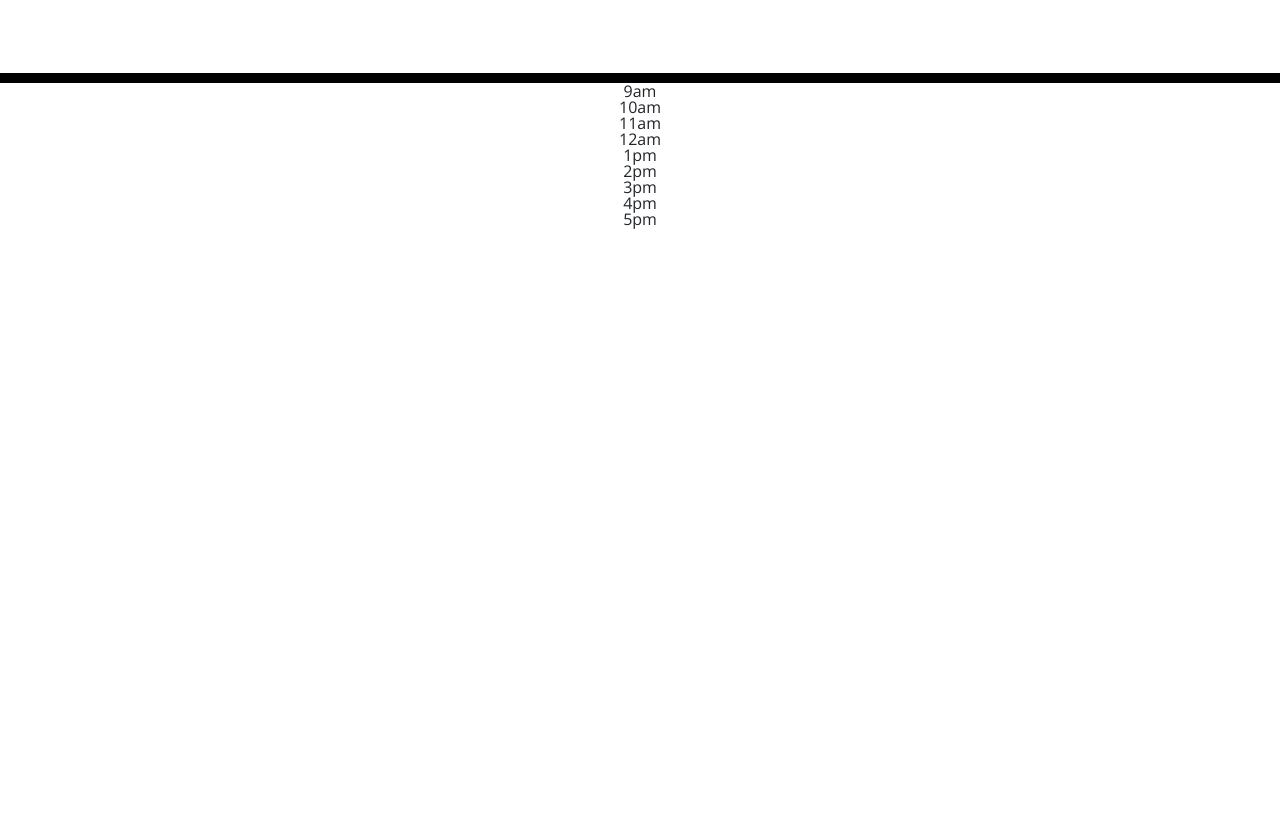
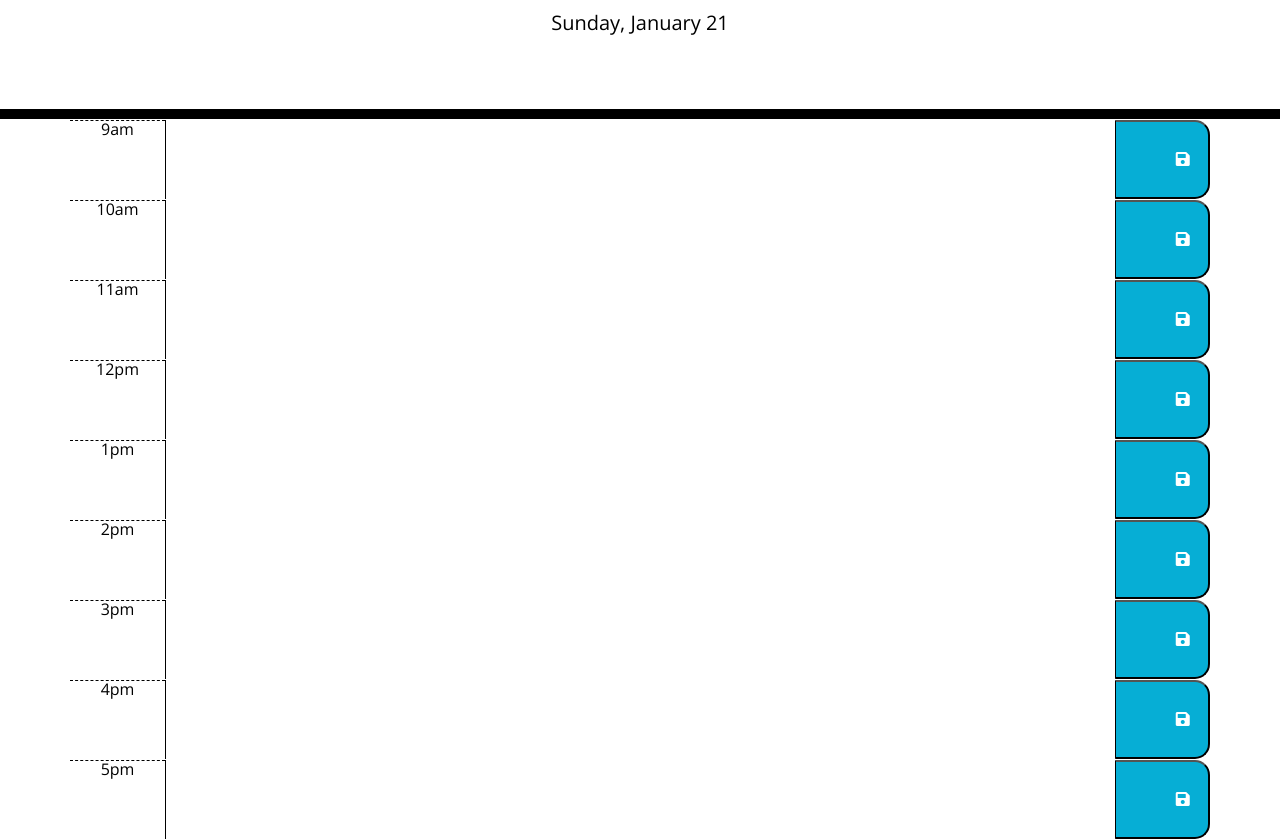
Before and after one commit to KrystleMurphy/Planner, a plain HTML site: page index.html in a window 1280 px wide. Shown: the part 168-1007 px from the top of the page. Before the commit the page ends 800 px from the top, so only its background shows below. Drawn offline with nearby package versions, Linux system fonts and the light colour scheme.

Commit message:
setting up the container with row div-textarea-button x 9

```diff
--- a/ASSETS/CSS/style.css
+++ b/ASSETS/CSS/style.css
@@ -29,7 +29,7 @@ header {
   color: #000000;
 }
 
-.text .description {
+.description {
   white-space: pre-wrap;
 }
 
@@ -71,9 +71,6 @@ header {
   border-bottom-right-radius: 15px;
   background-color: #06aed5;
   color: white;
-  background-image: url("/images/floppy-disk-save-icon-28.jpeg");
-  background-size: 30px;
-  /* background-position: center; */
 }
 
 .saveBtn i:hover {
--- a/ASSETS/JS/logic.js
+++ b/ASSETS/JS/logic.js
@@ -1,17 +1,15 @@
 
-// convienience var to pull todays date
-var today = dayjs();
+// dayjs().hour()
 // conveinience var for the current day element
 var currentDayEL = $('#currentDay');
 
-var timeEL = $('.time')
 
 // code to display on site
 $(document).ready(function () {
     // code to print formatted date into the current day element
-    currentDayEL.text(today.format("dddd, MMMM Do"));
+    currentDayEL.text(dayjs().format("dddd, MMMM D"));
     // console log to check today var and format
-    console.log(today.format("dddd, MMMM Do"));
+    console.log(dayjs().format("dddd, MMMM D"));
 
 
 
--- a/index.html
+++ b/index.html
@@ -9,7 +9,7 @@
       rel="stylesheet"
       integrity="sha384-KK94CHFLLe+nY2dmCWGMq91rCGa5gtU4mk92HdvYe+M/SXH301p5ILy+dN9+nJOZ"
       crossorigin="anonymous"
-      />
+    />
     <link
       rel="stylesheet"
       href="https://use.fontawesome.com/releases/v5.8.1/css/all.css"
@@ -27,101 +27,92 @@
   <body>
     <header>
       <h1 class="display-3 center">Work Day Scheduler</h1>
-      <p class="lead center">A simple calendar app for scheduling your work day</p>
-      <p id="currentDay center" class="lead"></p>
+      <p class="lead center">
+        A simple calendar app for scheduling your work day
+      </p>
+      <p id="currentDay" class="lead"></p>
     </header>
     <div class="container">
       <!-- timeblocks go here -->
-<!--
-      <div class="row time time9am">
-        <div class="hour"></div>
-        <div class="text"></div>
-        <div class="saveBtn"></div>
+
+      <div id="hour-9" class="row time-block">
+        <div class="col-1 hour">9am</div>
+        <textarea class="col-10 description"></textarea>
+        <button class="col-1 saveBtn">
+          <i class="fas fa-save"></i>
+        </button>
       </div>
 
-      <div class="row time time10am">
-        <div class="hour"></div>
-        <div class="text"></div>
-        <div class="saveBtn"></div>
+      <div id="hour-10" class="row time-block">
+        <div class="col-1 hour">10am</div>
+        <textarea class="col-10 description"></textarea>
+        <button class="col-1 saveBtn">
+          <i class="fas fa-save"></i>
+        </button>
       </div>
 
-      <div class="row time time11am">
-        <div class="hour"></div>
-        <div class="text"></div>
-        <div class="saveBtn"></div>
+      <div id="hour-11" class="row time-block">
+        <div class="col-1 hour">11am</div>
+        <textarea class="col-10 description"></textarea>
+        <button class="col-1 saveBtn">
+          <i class="fas fa-save"></i>
+        </button>
       </div>
 
-      <div class="row time time12am">
-        <div class="hour"></div>
-        <div class="text"></div>
-        <div class="saveBtn"></div>
+      <div id="hour-12" class="row time-block">
+        <div class="col-1 hour">12pm</div>
+        <textarea class="col-10 description"></textarea>
+        <button class="col-1 saveBtn">
+          <i class="fas fa-save"></i>
+        </button>
       </div>
 
-      <div class="row time time1pm">
-        <div class="hour"></div>
-        <div class="text"></div>
-        <div class="saveBtn"></div>
+      <div id="hour-13" class="row time-block">
+        <div class="col-1 hour">1pm</div>
+        <textarea class="col-10 description"></textarea>
+        <button class="col-1 saveBtn">
+          <i class="fas fa-save"></i>
+        </button>
       </div>
 
-      <div class="row time time2pm">
-        <div class="hour"></div>
-        <div class="text"></div>
-        <div class="saveBtn"></div>
+      <div id="hour-14" class="row time-block">
+        <div class="col-1 hour">2pm</div>
+        <textarea class="col-10 description"></textarea>
+        <button class="col-1 saveBtn">
+          <i class="fas fa-save"></i>
+        </button>
       </div>
 
-      <div class="row time time3pm">
-        <div class="hour"></div>
-        <div class="text"></div>
-        <div class="saveBtn"></div>
+      <div id="hour-15" class="row time-block">
+        <div class="col-1 hour">3pm</div>
+        <textarea class="col-10 description"></textarea>
+        <button class="col-1 saveBtn">
+          <i class="fas fa-save"></i>
+        </button>
       </div>
 
-      <div class="row time time4pm">
-        <div class="hour"></div>
-        <div class="text"></div>
-        <div class="saveBtn"></div>
+      <div id="hour-16" class="row time-block">
+        <div class="col-1 hour">4pm</div>
+        <textarea class="col-10 description"></textarea>
+        <button class="col-1 saveBtn">
+          <i class="fas fa-save"></i>
+        </button>
       </div>
 
-      <div class="row time time5pm">
-        <div class="hour"></div>
-        <div class="text"></div>
-        <div class="saveBtn"></div>
-      </div> -->
-
-      <div class="time-blocks">
-        <div class="time-block">9am</div>
-        <div class="time-block">10am</div>
-        <div class="time-block">11am</div>
-        <div class="time-block">12am</div>
-        <div class="time-block">1pm</div>
-        <div class="time-block">2pm</div>
-        <div class="time-block">3pm</div>
-        <div class="time-block">4pm</div>
-        <div class="time-block">5pm</div>
+      <div id="hour-17" class="row time-block">
+        <div class="col-1 hour">5pm</div>
+        <textarea class="col-10 description"></textarea>
+        <button class="col-1 saveBtn">
+          <i class="fas fa-save"></i>
+        </button>
       </div>
-
-      <div class="description"></div>
-      <div class="description"></div>
-      <div class="description"></div>
-      <div class="description"></div>
-      <div class="description"></div>
-      <div class="description"></div>
-      <div class="description"></div>
-      <div class="description"></div>
-      <div class="description"></div>
-
-      <div class="saveBtn"></div>
-      <div class="saveBtn"></div>
-      <div class="saveBtn"></div>
-      <div class="saveBtn"></div>
-      <div class="saveBtn"></div>
-      <div class="saveBtn"></div>
-      <div class="saveBtn"></div>
-      <div class="saveBtn"></div>
-      <div class="saveBtn"></div>
-
     </div>
 
-    <script src="https://code.jquery.com/jquery-3.7.1.min.js" integrity="sha256-/JqT3SQfawRcv/BIHPThkBvs0OEvtFFmqPF/lYI/Cxo=" crossorigin="anonymous"></script>
+    <script
+      src="https://code.jquery.com/jquery-3.7.1.min.js"
+      integrity="sha256-/JqT3SQfawRcv/BIHPThkBvs0OEvtFFmqPF/lYI/Cxo="
+      crossorigin="anonymous"
+    ></script>
     <script src="https://cdn.jsdelivr.net/npm/dayjs@1/dayjs.min.js"></script>
     <script src="./ASSETS/JS/logic.js"></script>
   </body>
```
